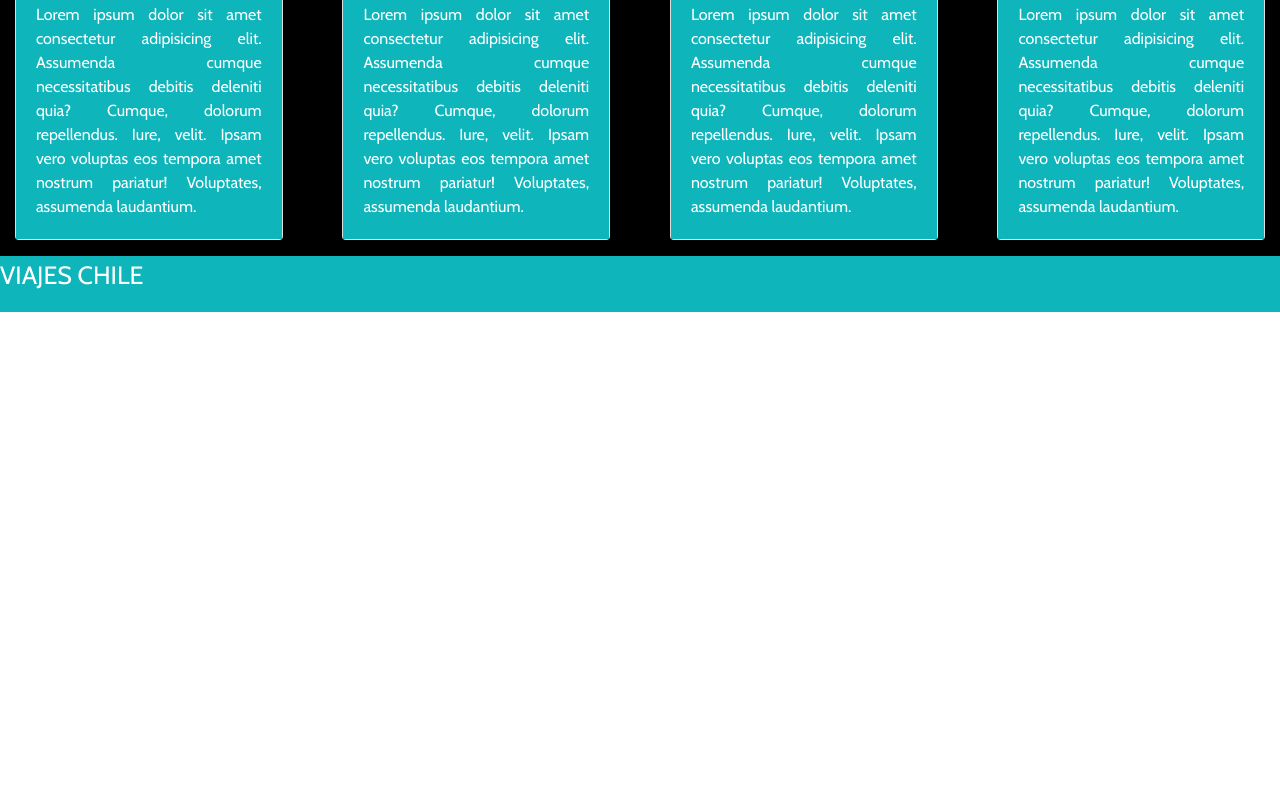
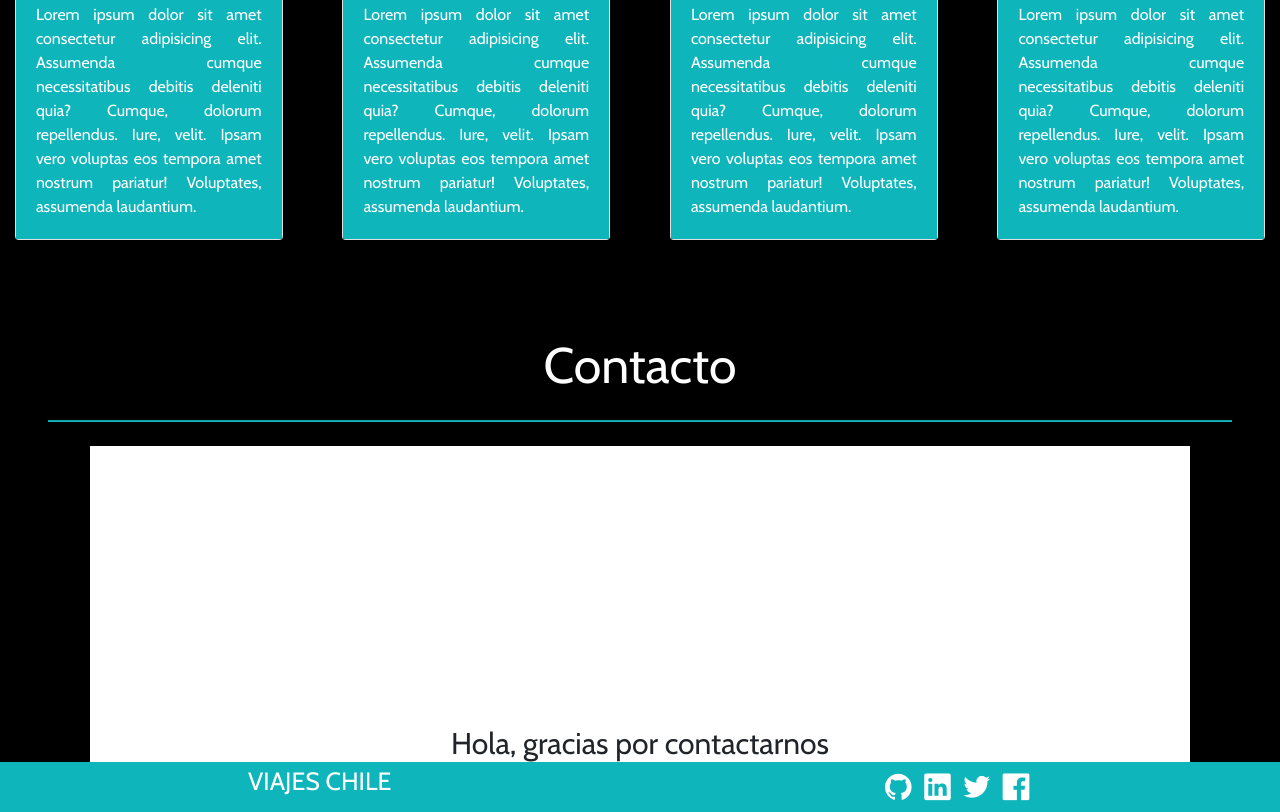
Before and after one commit to CristianDF06/viajes_chile, a plain HTML site: page index.html in a window 1280 px wide. Shown: the part 2863-3675 px from the top of the page. Before the commit the page ends 3175 px from the top, so only its background shows below. Drawn offline with nearby package versions, Linux system fonts and the light colour scheme.

Commit message:
footer terminado

```diff
--- a/assets/css/style.css
+++ b/assets/css/style.css
@@ -53,7 +53,6 @@
 }
 
 /*CARROUSEL*/
-
 .img_card1{
 	width: 90%;
 }
@@ -76,7 +75,23 @@
     padding: 1px 0;
 }
 
+/*CONTACTO*/
+.titulo_seccion-4{
+    text-align: center;
+    background-color: white;
+    font-size: 30px;
+    padding-top: 280px;
+    margin: 0 7%;
+}
+
+
 footer p{
     color:white;
     font-size: 25px;
 }
+.margen{
+    margin: 0 200px;
+}
+.icons-2{
+    font-size: 2rem;
+}
--- a/index.html
+++ b/index.html
@@ -26,7 +26,7 @@
 </head>
 
 <body>
-    <header>
+    <header id="seccion_1">
         <nav class="navbar navbar-expand-lg navbar-dark fixed-top">
             <a class="navbar-brand mx-5" href="#"> <img src="/assets/img/viajes.svg" class="logo" alt=""
                     srcset="">Viajes
@@ -93,10 +93,12 @@
                 <div class="col-md-4 col-xl-4">
                     <div class="card mx-auto my-2 marco">
                         <div class="card-footer icons-seccion_2">
-                            <p class="icons-1"><i class="uil uil-plane-departure" data-toggle="tooltip" data-placement="top" title="VIAJA CON NOSOTROS"></i></p>
+                            <p class="icons-1"><i class="uil uil-plane-departure" data-toggle="tooltip"
+                                    data-placement="top" title="VIAJA CON NOSOTROS"></i></p>
                         </div>
                         <div class="card-body parrafo-2">
-                            <p class="card-text parrafo-2-2">Lorem ipsum dolor sit amet consectetur adipisicing elit. Laboriosam
+                            <p class="card-text parrafo-2-2">Lorem ipsum dolor sit amet consectetur adipisicing elit.
+                                Laboriosam
                                 reprehenderit blanditiis quo voluptatem dicta deserunt illo quasi velit excepturi
                                 laudantium, consectetur nemo, delectus hic possimus! Ipsam dolore pariatur numquam
                                 dolorem aut assumenda corrupti quae sunt accusamus eos illo aspernatur libero voluptas
@@ -120,7 +122,8 @@
                 <div class="col-md-4 col-xl-4">
                     <div class="card mx-auto my-2 marco">
                         <div class="card-body parrafo-2">
-                            <p class="card-text parrafo-2-2">Lorem ipsum dolor sit amet consectetur adipisicing elit. Quia
+                            <p class="card-text parrafo-2-2">Lorem ipsum dolor sit amet consectetur adipisicing elit.
+                                Quia
                                 necessitatibus, dolor id molestias repellendus consequatur at, officia non iure sapiente
                                 eaque porro saepe atque dolorum minus accusamus sequi nobis. Voluptas explicabo
                                 consequuntur minima ab accusamus nemo cumque neque dolorum autem atque tempora magni
@@ -141,17 +144,20 @@
                                 necessitatibus dolorem debitis, alias facere.</p>
                         </div>
                         <div class="card-footer icons-seccion_2">
-                            <p class="icons-1"><i class="uil uil-mountains" data-toggle="tooltip" data-placement="bottom" title="RECORRE LAS MONTAÑAS"></i></i></p>
+                            <p class="icons-1"><i class="uil uil-mountains" data-toggle="tooltip"
+                                    data-placement="bottom" title="RECORRE LAS MONTAÑAS"></i></i></p>
                         </div>
                     </div>
                 </div>
                 <div class="col-md-4 col-xl-4">
                     <div class="card mx-auto my-2 marco">
                         <div class="card-footer icons-seccion_2">
-                            <p class="icons-1"><i class="uil uil-car-sideview" data-toggle="tooltip" data-placement="top" title="ELIGE TU RUTA"></i></i></p>
+                            <p class="icons-1"><i class="uil uil-car-sideview" data-toggle="tooltip"
+                                    data-placement="top" title="ELIGE TU RUTA"></i></i></p>
                         </div>
                         <div class="card-body parrafo-2">
-                            <p class="card-text parrafo-2-2">Lorem ipsum dolor sit amet consectetur adipisicing elit. Soluta facere
+                            <p class="card-text parrafo-2-2">Lorem ipsum dolor sit amet consectetur adipisicing elit.
+                                Soluta facere
                                 cupiditate excepturi dolorem commodi quia, dolor ex animi quo, eaque ipsam quaerat
                                 aliquid minus saepe neque explicabo ullam et alias non nemo laboriosam? Quidem quod
                                 beatae eligendi rerum! Exercitationem possimus hic reiciendis impedit voluptates, sit
@@ -220,7 +226,8 @@
                     <div class="card mx-auto my-2 img_card1">
                         <img src="/assets/img/card4.jpg" class="card-img-top img_card2" alt="...">
                         <div class="card-body parrafo-3">
-                            <p class="card-text parrafo-3-3">Lorem ipsum dolor sit amet consectetur adipisicing elit. Assumenda
+                            <p class="card-text parrafo-3-3">Lorem ipsum dolor sit amet consectetur adipisicing elit.
+                                Assumenda
                                 cumque necessitatibus debitis deleniti quia? Cumque, dolorum repellendus. Iure, velit.
                                 Ipsam vero voluptas eos tempora amet nostrum pariatur! Voluptates, assumenda laudantium.
                             </p>
@@ -229,12 +236,30 @@
                 </div>
             </div>
         </section>
-    </main>
 
-    <footer>
-        <p class="titulo_final">VIAJES CHILE</p>
+        <section id="seccion_4">
+            <h2 class="titulo">Contacto</h2>
+            <hr class="my-4 mx-5 linea">
+            <div>
+                <h4 class="titulo_seccion-4">Hola, gracias por contactarnos</h4>
+            </div>
 
 
+        </section>
+    </main>
+    <footer>
+        <div class="row px-5">
+            <div class="col-md-6">
+                <p class="titulo_final margen">VIAJES CHILE</p>
+            </div>
+            <div class="col-md-6">
+                <p class="text-right margen icons-2"><i class="uil uil-github"></i>
+                    <i class="uil uil-linkedin"></i>
+                    <i class="uil uil-twitter"></i>
+                    <i class="uil uil-facebook"></i>
+                </p>
+            </div>
+        </div>
     </footer>
 
 </body>
```
